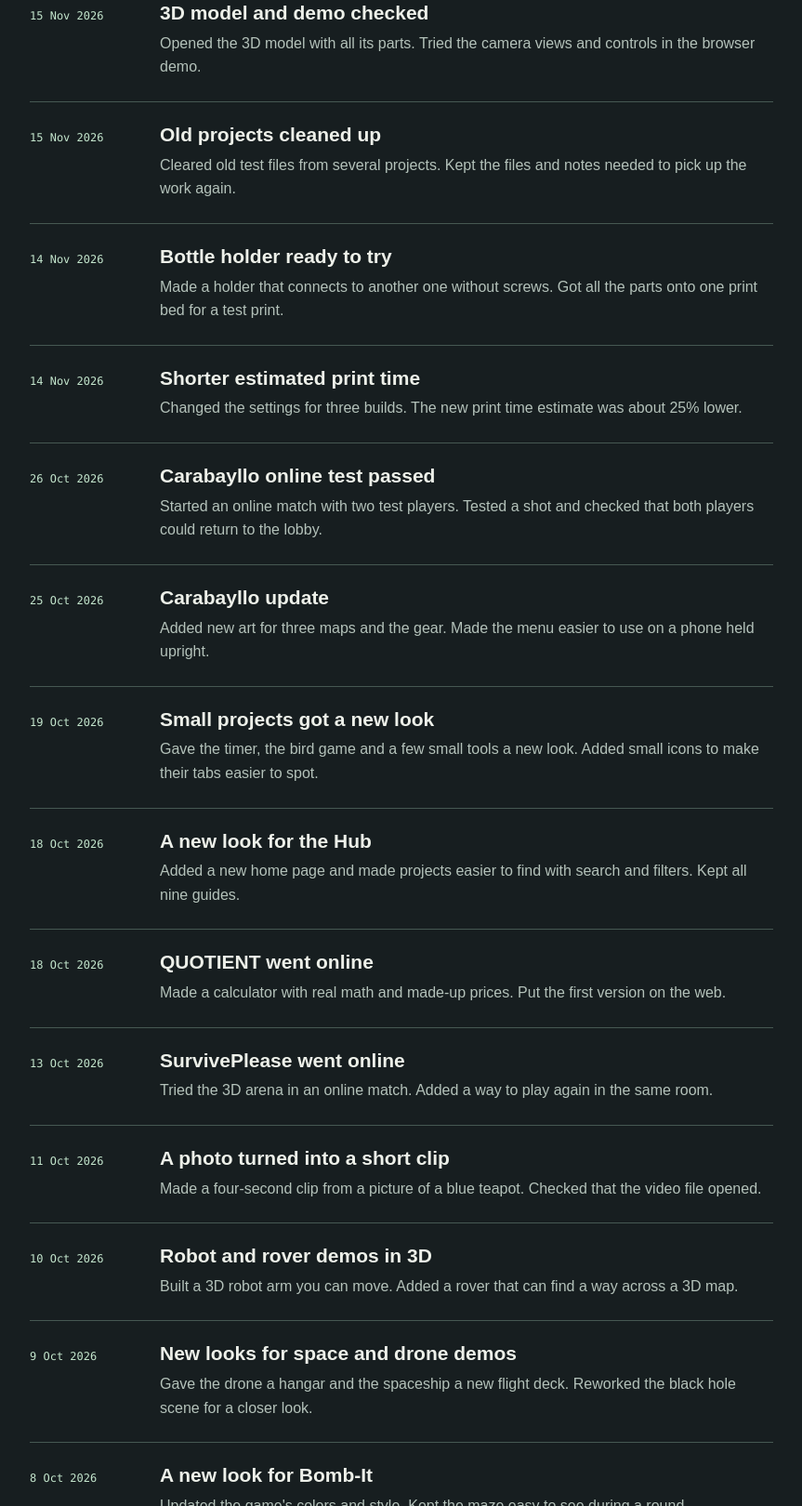
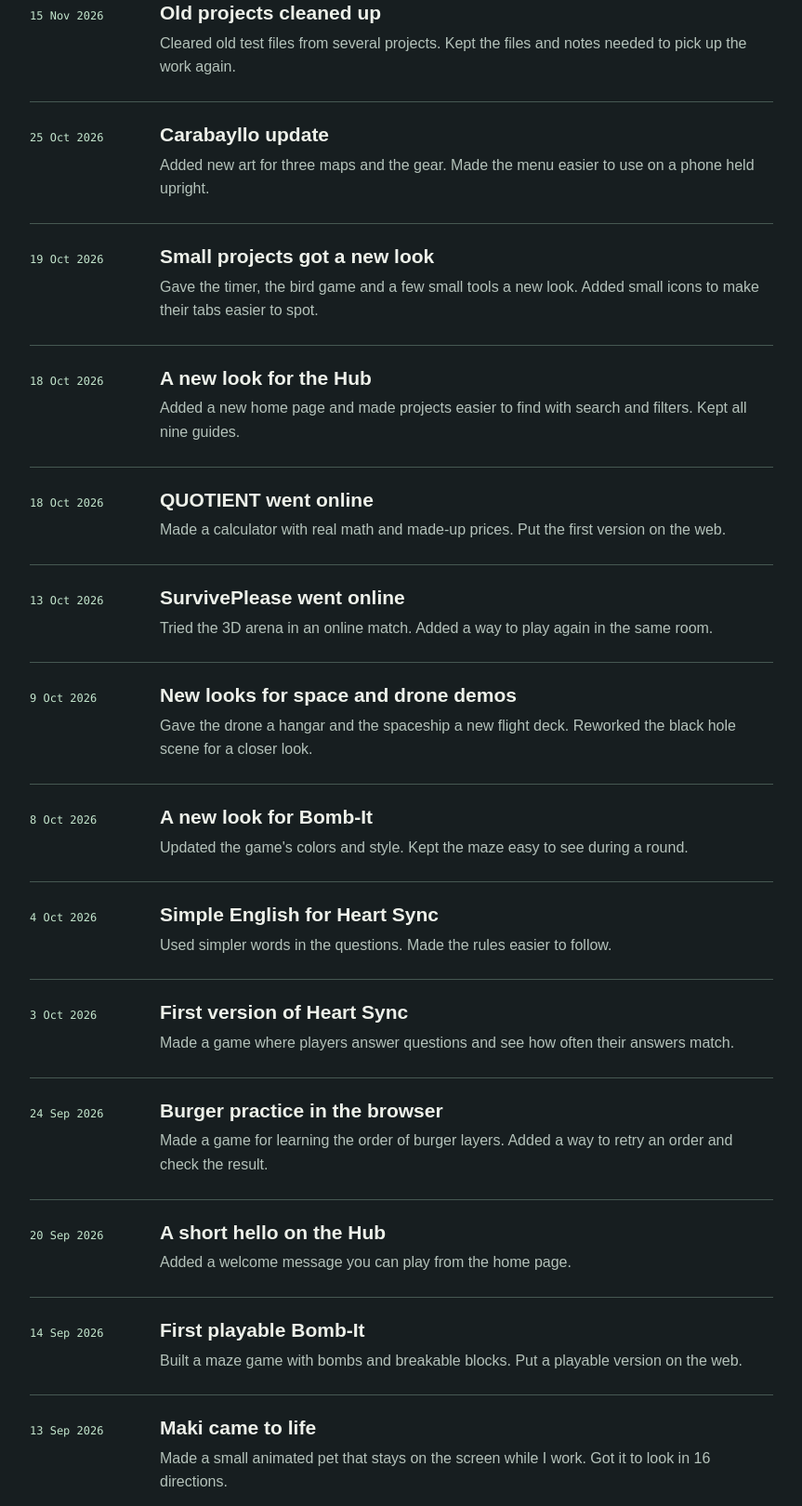
Before and after one commit to wzzzodiac/wzzzodiac.github.io, a plain HTML site: page log.html in a window 1280 px wide. Shown: the part 795-2415 px from the top of the page at 93% size, without its empty margins (208-1071 px from the left). Drawn offline with Linux system fonts and the light colour scheme.

Commit message:
Apply the remaining Log removal notes

```diff
--- a/log.html
+++ b/log.html
@@ -33,36 +33,8 @@
     <article class="log-entry">
       <time datetime="2026-11-15">15 Nov 2026</time>
       <div>
-        <h2>3D model and demo checked</h2>
-        <p>Opened the 3D model with all its parts. Tried the camera views and controls in the browser demo.</p>
-      </div>
-    </article>
-    <article class="log-entry">
-      <time datetime="2026-11-15">15 Nov 2026</time>
-      <div>
         <h2>Old projects cleaned up</h2>
         <p>Cleared old test files from several projects. Kept the files and notes needed to pick up the work again.</p>
-      </div>
-    </article>
-    <article class="log-entry">
-      <time datetime="2026-11-14">14 Nov 2026</time>
-      <div>
-        <h2>Bottle holder ready to try</h2>
-        <p>Made a holder that connects to another one without screws. Got all the parts onto one print bed for a test print.</p>
-      </div>
-    </article>
-    <article class="log-entry">
-      <time datetime="2026-11-14">14 Nov 2026</time>
-      <div>
-        <h2>Shorter estimated print time</h2>
-        <p>Changed the settings for three builds. The new print time estimate was about 25% lower.</p>
-      </div>
-    </article>
-    <article class="log-entry">
-      <time datetime="2026-10-26">26 Oct 2026</time>
-      <div>
-        <h2>Carabayllo online test passed</h2>
-        <p>Started an online match with two test players. Tested a shot and checked that both players could return to the lobby.</p>
       </div>
     </article>
     <article class="log-entry">
@@ -98,20 +70,6 @@
       <div>
         <h2>SurvivePlease went online</h2>
         <p>Tried the 3D arena in an online match. Added a way to play again in the same room.</p>
-      </div>
-    </article>
-    <article class="log-entry">
-      <time datetime="2026-10-11">11 Oct 2026</time>
-      <div>
-        <h2>A photo turned into a short clip</h2>
-        <p>Made a four-second clip from a picture of a blue teapot. Checked that the video file opened.</p>
-      </div>
-    </article>
-    <article class="log-entry">
-      <time datetime="2026-10-10">10 Oct 2026</time>
-      <div>
-        <h2>Robot and rover demos in 3D</h2>
-        <p>Built a 3D robot arm you can move. Added a rover that can find a way across a 3D map.</p>
       </div>
     </article>
     <article class="log-entry">
```
